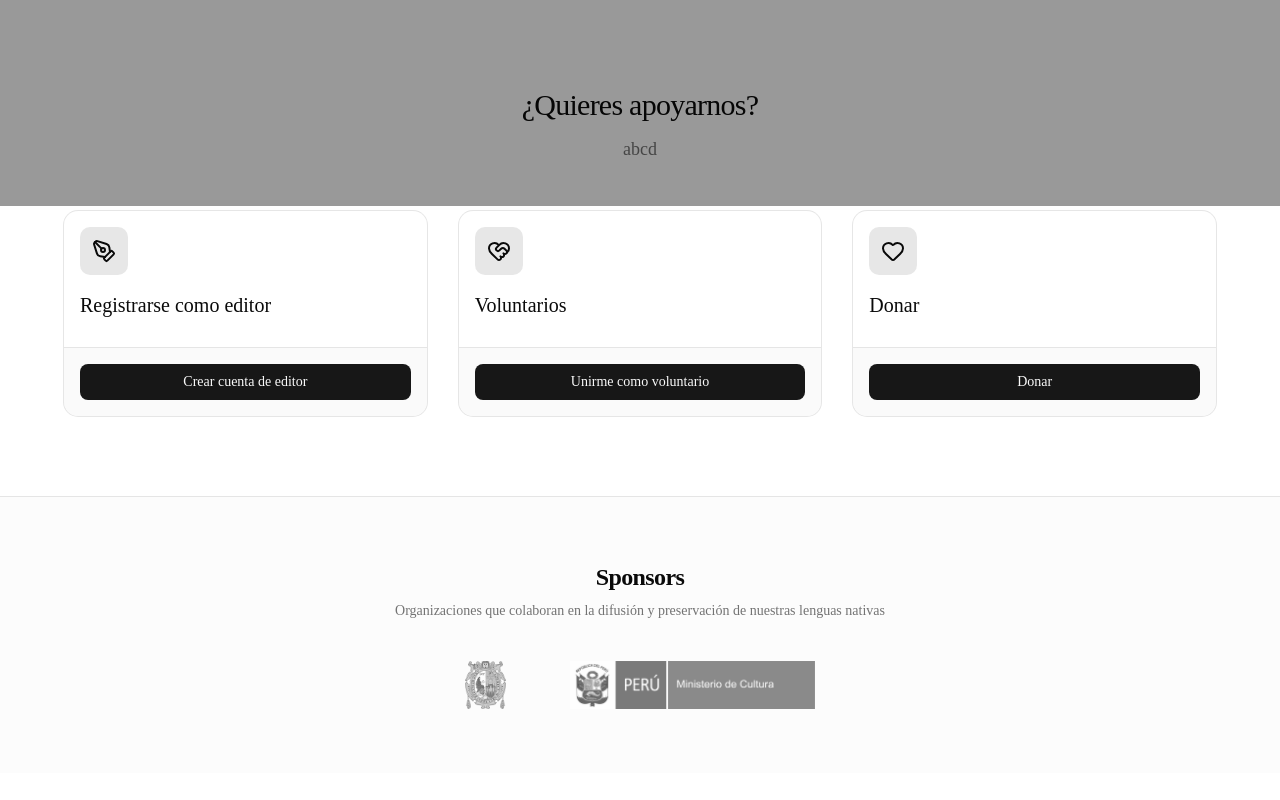
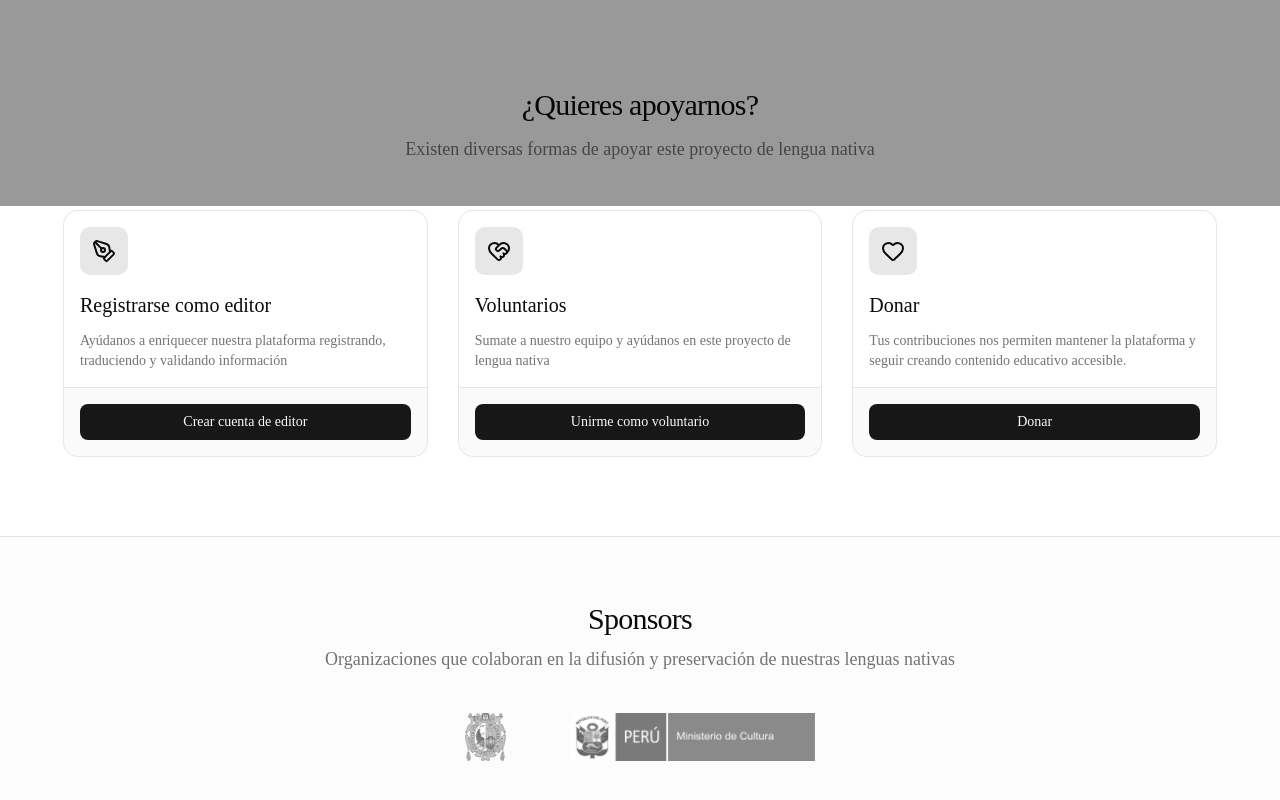
Before and after one commit to ouracademy/living-langs-peru, a Next.js app: page / in a window 1280 px wide. Shown: the part 594-1394 px from the top of the page. Before the commit the page ends 1367 px from the top, so only its background shows below. Built offline with nearby package versions, Linux system fonts and the light colour scheme.

Commit message:
style: add description in support section

```diff
--- a/src/components/sponsors.tsx
+++ b/src/components/sponsors.tsx
@@ -10,8 +10,8 @@ export function SponsorsSection() {
   return (
     <section className="border-t bg-muted/30 px-6 py-16 text-center">
       <div className="mx-auto max-w-6xl">
-        <h2 className="text-xl font-semibold tracking-tight text-foreground sm:text-2xl">Sponsors</h2>
-        <p className="mt-2 text-sm text-muted-foreground">Organizaciones que colaboran en la difusión y preservación de nuestras lenguas nativas</p>
+        <h2 className="text-xl tracking-tight text-foreground sm:text-3xl">Sponsors</h2>
+        <p className="mt-2 sm:text-lg text-muted-foreground">Organizaciones que colaboran en la difusión y preservación de nuestras lenguas nativas</p>
         <div className="mt-10 flex flex-wrap items-center justify-center gap-8 sm:gap-12 md:gap-16">
           {sponsors.map((sponsor) => (
             <Link
--- a/src/components/support.tsx
+++ b/src/components/support.tsx
@@ -13,21 +13,21 @@ import { Heart, HeartHandshake, PenTool } from "lucide-react";
 const options = [
   {
     title: "Registrarse como editor",
-    description: "",
+    description: "Ayúdanos a enriquecer nuestra plataforma registrando, traduciendo y validando información",
     buttonText: "Crear cuenta de editor",
     href: "/registro-editor",
     icon: PenTool,
   },
   {
     title: "Voluntarios",
-    description: "",
+    description: "Sumate a nuestro equipo y ayúdanos en este proyecto de lengua nativa",
     buttonText: "Unirme como voluntario",
     href: "/voluntarios",
     icon: HeartHandshake,
   },
   {
     title: "Donar",
-    description: "",
+    description: "Tus contribuciones nos permiten mantener la plataforma y seguir creando contenido educativo accesible.",
     buttonText: "Donar",
     href: "/donar",
     icon: Heart,
@@ -39,7 +39,7 @@ export function Support() {
     <section className="bg-background px-6 py-20">
       <div className="mx-auto max-w-6xl text-center">
         <h2 className="text-3xl tracking-tight text-foreground">¿Quieres apoyarnos?</h2>
-        <p className="mt-3 text-muted-foreground text-lg">abcd</p>
+        <p className="mt-3 text-muted-foreground text-lg">Existen diversas formas de apoyar este proyecto de lengua nativa</p>
 
         <div className="mt-12 grid grid-cols-1 gap-8 md:grid-cols-3 text-left">
           {options.map((item) => {
```
